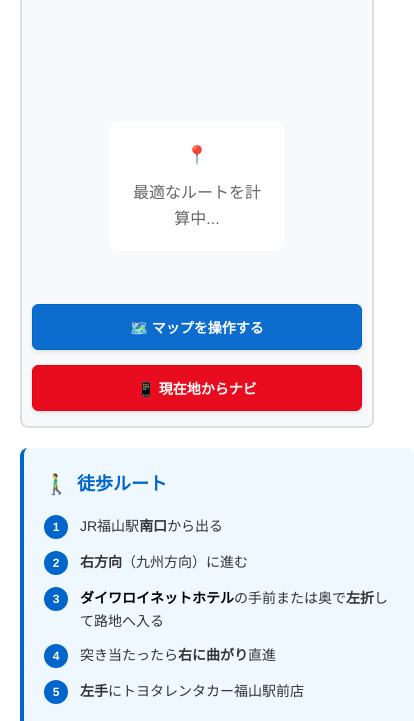
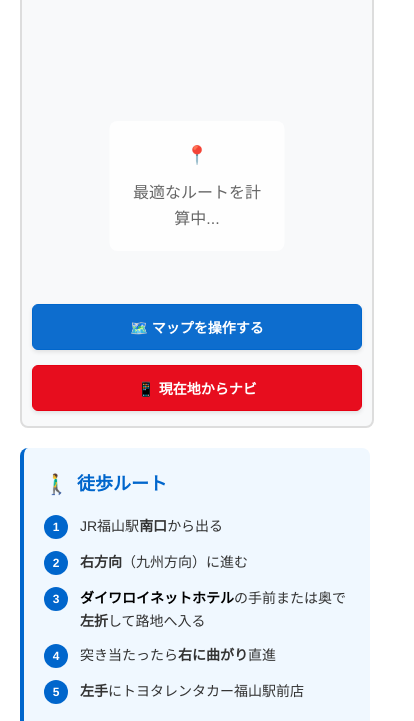
Before and after one commit to shintaro2501/fukuyama-toyota-map, a plain HTML site: page index.html in a window 390 px wide. Shown: the part 379-1100 px from the top of the page, 414 px wide, since content can reach past the window. Drawn offline with Linux system fonts and the light colour scheme; some packages are replaced by stand-ins of ours.

Commit message:
Add files via upload

```diff
--- a/index.html
+++ b/index.html
@@ -253,11 +253,13 @@
             .route-info {
                 flex-direction: column;
                 gap: 15px;
+                margin: 20px 0;
             }
             .route-steps,
             .shop-info {
                 flex: none;
-                width: 100%;
+                width: auto;
+                margin: 0;
             }
             .interactive-controls {
                 flex-direction: column;
```
